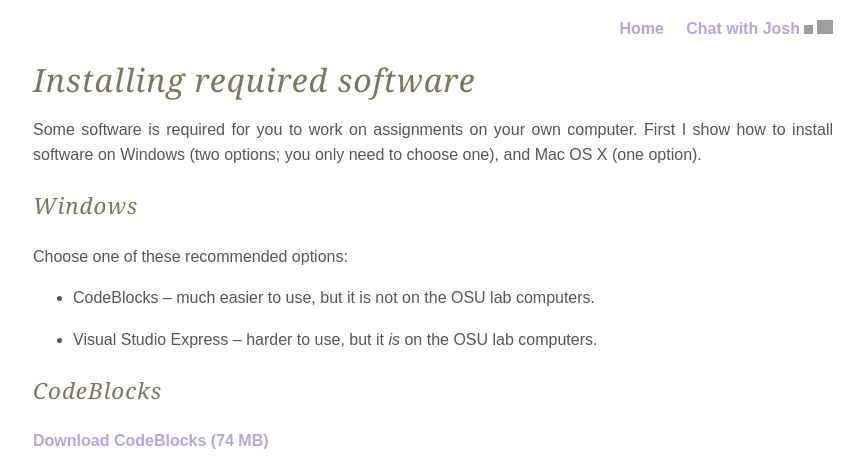
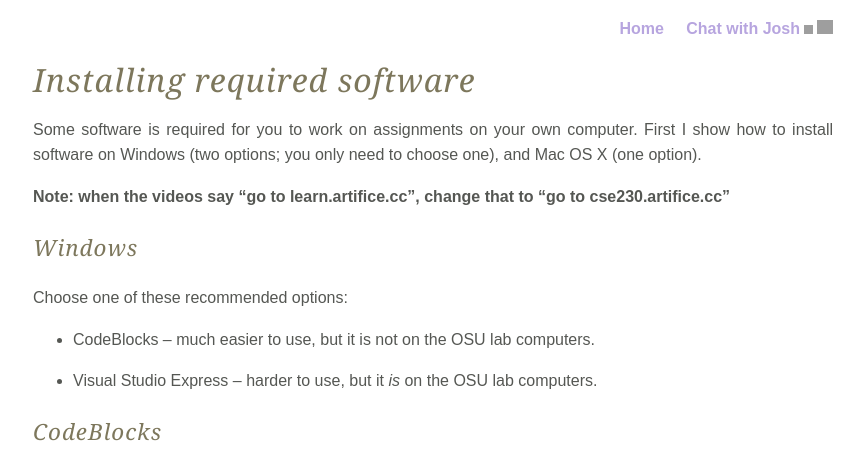
Before and after one commit to joshuaeckroth/cse230-website, a Jekyll site: the page built from lecture/installing-software.markdown, in a window 1280 px wide and 900 px high, cut to the strip 0-466 px from the top of the window. Shown: the whole strip, without its empty margins (207-1071 px from the left). Built offline with Jekyll 4.4.1, drawn with Linux system fonts in a browser that asks for light colours; Markdown is read by kramdown in place of the engine named in the settings; grey boxes are pictures that could not be loaded.

Commit message:
Updated installing software videos.

```diff
--- a/lecture/installing-software.markdown
+++ b/lecture/installing-software.markdown
@@ -6,6 +6,9 @@
 Some software is required for you to work on assignments on your own computer.
 First I show how to install software on Windows (two options; you only need to
 choose one), and Mac OS X (one option).
+
+**Note: when the videos say "go to learn.artifice.cc", change that to "go to
+cse230.artifice.cc"**
 
 ## Windows
 
@@ -19,13 +22,13 @@
 
 [Download CodeBlocks (74 MB)](http://sourceforge.net/projects/codeblocks/files/Binaries/10.05/Windows/codeblocks-10.05mingw-setup.exe)
 
-<iframe src="http://player.vimeo.com/video/21522534" width="600" height="450" frameborder="0"></iframe>
+<iframe src="http://player.vimeo.com/video/21522534?title=0&byline=0&portrait=0" width="600" height="450" frameborder="0"></iframe>
 
 ## Visual Studio Express
 
 [Go to this webpage](http://www.microsoft.com/express/Downloads/#2010-Visual-CPP), then click "Select language..." and choose your preferred language, then "Run" the file that begins downloading.
 
-<iframe src="http://player.vimeo.com/video/21524538" width="600" height="450" frameborder="0"></iframe>
+<iframe src="http://player.vimeo.com/video/21524538?title=0&byline=0&portrait=0" width="600" height="450" frameborder="0"></iframe>
 
 ## Mac OS X
 
@@ -36,7 +39,7 @@
 scroll down and look at the right side, "Looking for Xcode 3? Download Now";
 click that. Then log in with your Apple ID or register.
 
-<iframe src="http://player.vimeo.com/video/21550188" width="600" height="473" frameborder="0"></iframe>
+<iframe src="http://player.vimeo.com/video/21550188?title=0&byline=0&portrait=0" width="600" height="473" frameborder="0"></iframe>
 
 ## Questions?
 
```
